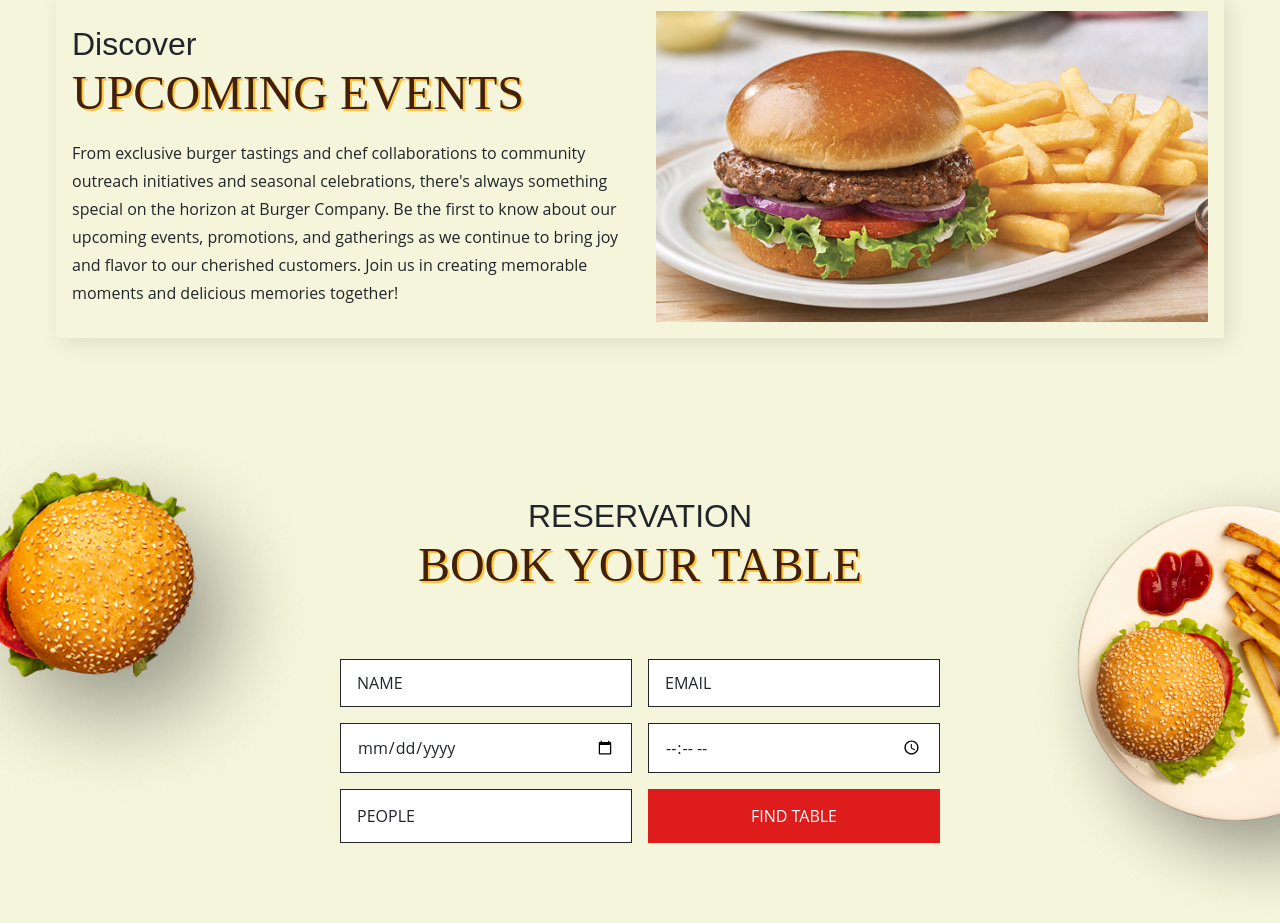
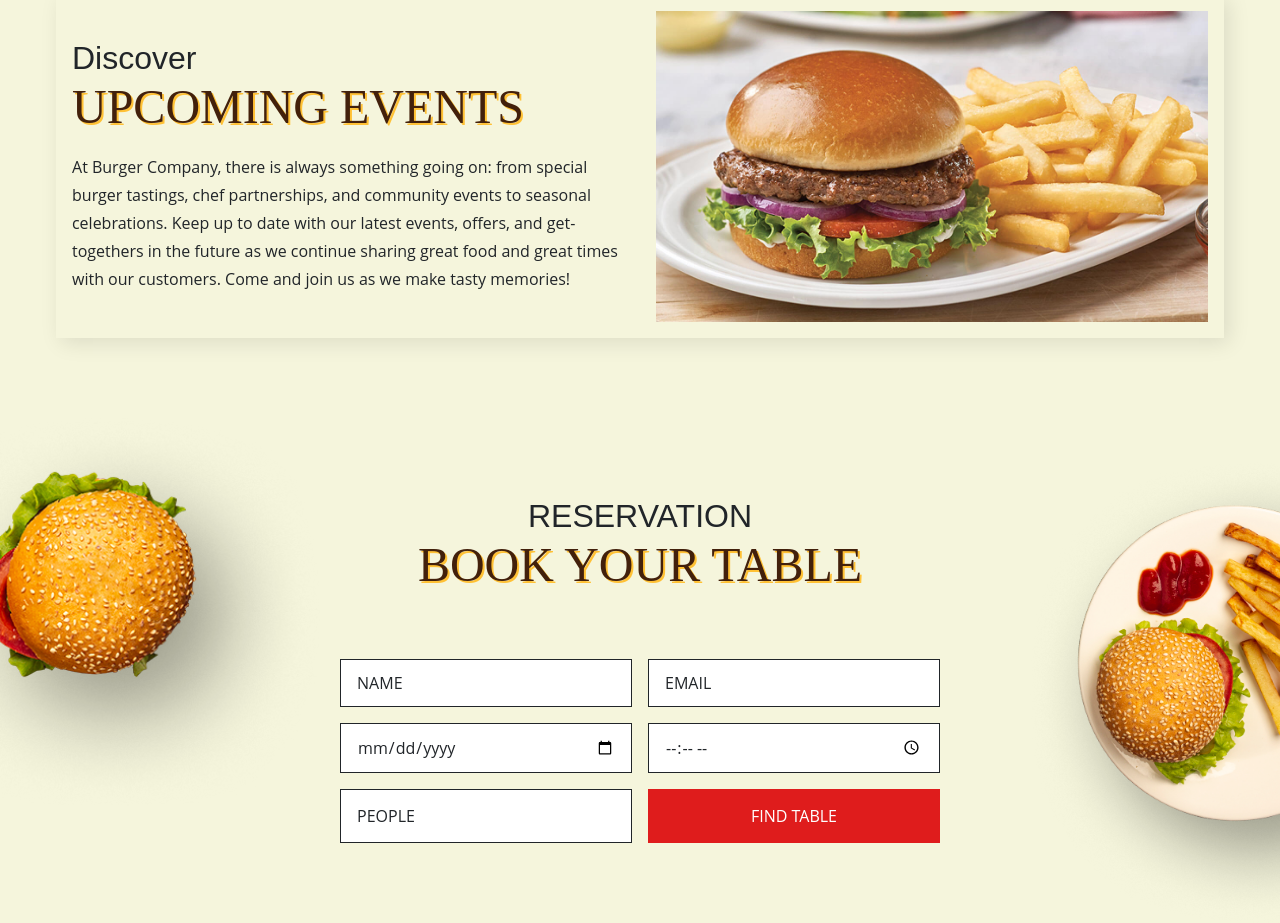
Before and after one commit to fklgjsdlkj/Burger-House, a plain HTML site: page index.html in a window 1280 px wide. Shown: the part 2020-2943 px from the top of the page. Drawn offline with Linux system fonts and the light colour scheme.

Commit message:
Update index.html

```diff
--- a/index.html
+++ b/index.html
@@ -131,12 +131,8 @@ Bite Now
           <h3>Discover</h3>
           <h2 class="section__header">UPCOMING EVENTS</h2>
           <p class="section__description">
-            From exclusive burger tastings and chef collaborations to community
-            outreach initiatives and seasonal celebrations, there's always
-            something special on the horizon at Burger Company. Be the first to
-            know about our upcoming events, promotions, and gatherings as we
-            continue to bring joy and flavor to our cherished customers. Join us
-            in creating memorable moments and delicious memories together!
+At Burger Company, there is always something going on: from special burger tastings, chef partnerships, and community events to seasonal celebrations. Keep up to date with our latest events, offers, and get-togethers in the future as we continue sharing great food and great times with our customers. Come and join us as we make tasty memories!
+
           </p>
         </div>
       </div>
```
